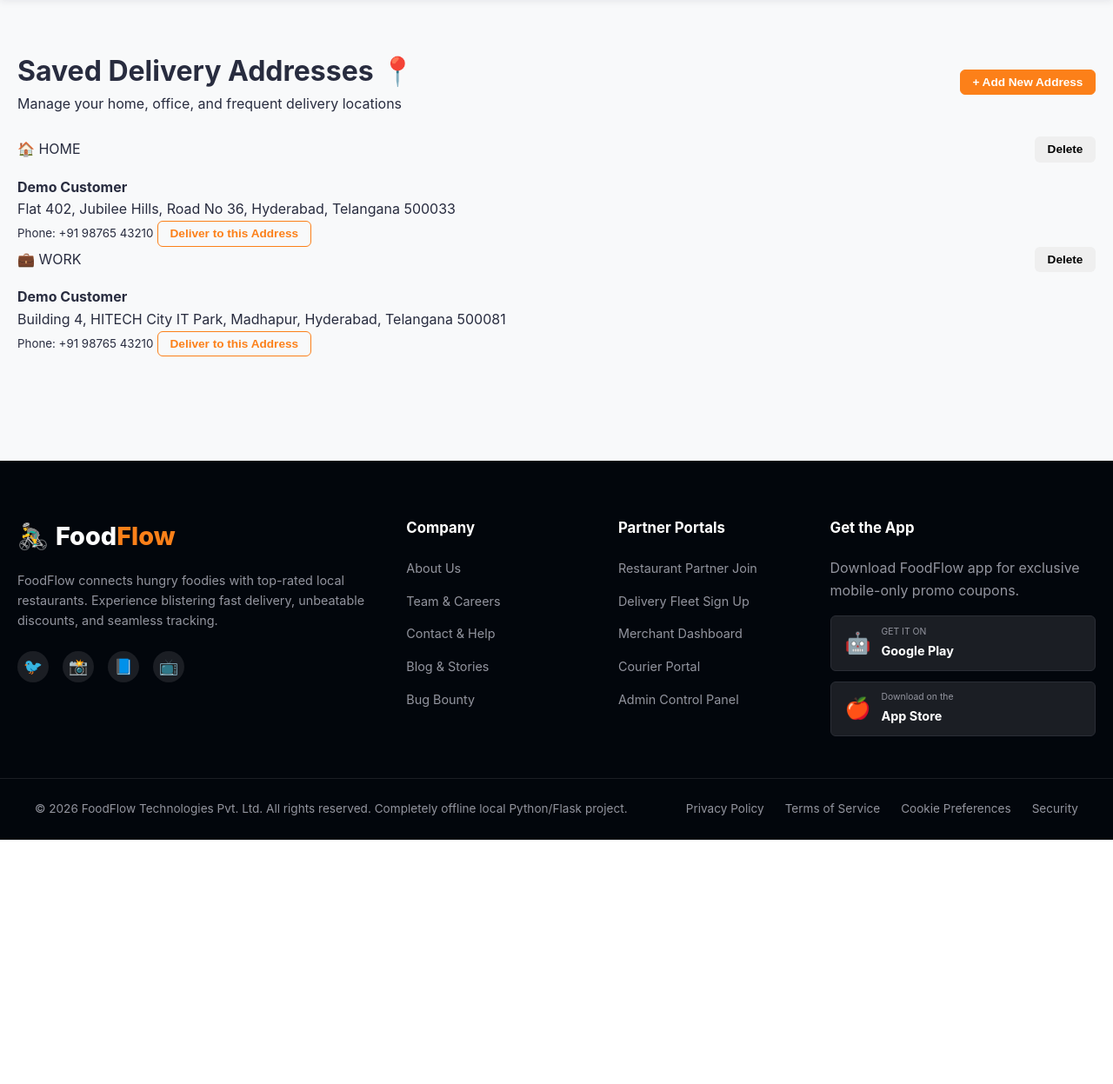
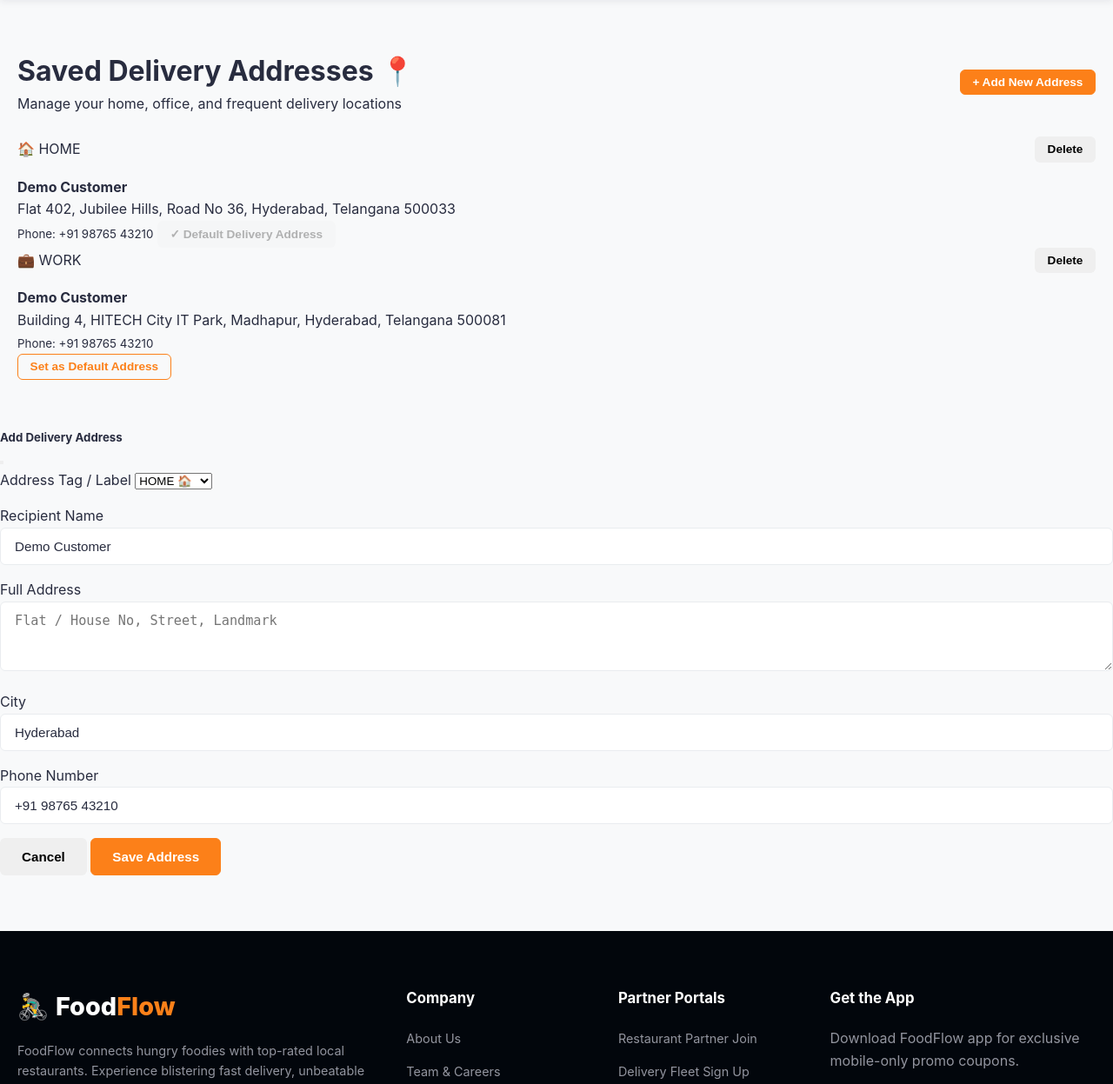
Before and after one commit to MiriyamRevathi/food_devilery_fullstack, a Flask app: page /addresses in a window 1280 px wide. Shown: the part 76-1323 px from the top of the page at 87% size. Before the commit the page ends 1042 px from the top, so only its background shows below. Run offline with Flask 3, Linux system fonts and the light colour scheme.

Commit message:
feat(customer): implement persistent customer favorites and delivery address management

```diff
--- a/routes/customer.py
+++ b/routes/customer.py
@@ -443,17 +443,128 @@ def reorder(order_id):
 @customer_bp.route('/favorites')
 def view_favorites():
     """Customer saved favorites wishlist page."""
-    return render_template('customer/favorites.html')
+    fav_data = session.get('favorites', {'restaurants': [], 'foods': []})
+
+    fav_restaurants = [r for r in RESTAURANTS if r['id'] in fav_data.get('restaurants', [])]
+    fav_foods = [f for f in FOODS if f['id'] in fav_data.get('foods', [])]
+
+    # Sample default fallback for demo customer if empty
+    if not fav_restaurants and not fav_foods and not fav_data.get('cleared'):
+        fav_restaurants = [RESTAURANTS[0]]
+        fav_foods = [FOODS[0]]
+
+    return render_template(
+        'customer/favorites.html',
+        favorite_restaurants=fav_restaurants,
+        favorite_foods=fav_foods
+    )
+
+@customer_bp.route('/favorites/remove/restaurant/<int:rest_id>', methods=['POST'])
+def remove_favorite_restaurant(rest_id):
+    """Remove restaurant from favorites."""
+    fav_data = session.get('favorites', {'restaurants': [], 'foods': []})
+    if rest_id in fav_data.get('restaurants', []):
+        fav_data['restaurants'].remove(rest_id)
+    fav_data['cleared'] = True
+    session['favorites'] = fav_data
+    session.modified = True
+    flash("Restaurant removed from favorites.", "info")
+    return redirect(url_for('customer.view_favorites'))
+
+@customer_bp.route('/favorites/remove/food/<int:food_id>', methods=['POST'])
+def remove_favorite_food(food_id):
+    """Remove food item from favorites."""
+    fav_data = session.get('favorites', {'restaurants': [], 'foods': []})
+    if food_id in fav_data.get('foods', []):
+        fav_data['foods'].remove(food_id)
+    fav_data['cleared'] = True
+    session['favorites'] = fav_data
+    session.modified = True
+    flash("Food item removed from favorites.", "info")
+    return redirect(url_for('customer.view_favorites'))
 
 @customer_bp.route('/addresses')
 def view_addresses():
     """Customer saved delivery address manager."""
-    return render_template('customer/addresses.html')
+    addresses = session.get('addresses')
+    if addresses is None:
+        addresses = [
+            {
+                "id": 1,
+                "label": "HOME",
+                "name": session.get('user', {}).get('name', 'Demo Customer'),
+                "address": "Flat 402, Jubilee Hills, Road No 36",
+                "city": "Hyderabad, Telangana 500033",
+                "phone": "+91 98765 43210",
+                "is_default": True
+            },
+            {
+                "id": 2,
+                "label": "WORK",
+                "name": session.get('user', {}).get('name', 'Demo Customer'),
+                "address": "Building 4, HITECH City IT Park, Madhapur",
+                "city": "Hyderabad, Telangana 500081",
+                "phone": "+91 98765 43210",
+                "is_default": False
+            }
+        ]
+        session['addresses'] = addresses
+
+    return render_template('customer/addresses.html', addresses=addresses)
+
+@customer_bp.route('/addresses/add', methods=['POST'])
+def add_address():
+    """Add a new delivery address."""
+    label = request.form.get('label', 'HOME').strip().upper()
+    name = request.form.get('name', 'Customer').strip()
+    address = request.form.get('address', '').strip()
+    city = request.form.get('city', 'Hyderabad').strip()
+    phone = request.form.get('phone', '').strip()
+
+    if address and phone:
+        addresses = session.get('addresses', [])
+        new_id = max([a['id'] for a in addresses], default=0) + 1
+        is_first = len(addresses) == 0
+
+        new_addr = {
+            "id": new_id,
+            "label": label,
+            "name": name,
+            "address": address,
+            "city": city,
+            "phone": phone,
+            "is_default": is_first
+        }
+        addresses.append(new_addr)
+        session['addresses'] = addresses
+        session.modified = True
+        flash(f"New {label} address saved!", "success")
+    else:
+        flash("Please provide full address and phone number.", "danger")
+
+    return redirect(url_for('customer.view_addresses'))
+
+@customer_bp.route('/addresses/delete/<int:addr_id>', methods=['POST'])
+def delete_address(addr_id):
+    """Delete a saved delivery address."""
+    addresses = session.get('addresses', [])
+    session['addresses'] = [a for a in addresses if a['id'] != addr_id]
+    session.modified = True
+    flash("Address deleted successfully.", "info")
+    return redirect(url_for('customer.view_addresses'))
+
+@customer_bp.route('/addresses/set-default/<int:addr_id>', methods=['POST'])
+def set_default_address(addr_id):
+    """Set default delivery address."""
+    addresses = session.get('addresses', [])
+    for a in addresses:
+        a['is_default'] = (a['id'] == addr_id)
+    session['addresses'] = addresses
+    session.modified = True
+    flash("Default delivery address updated.", "success")
+    return redirect(url_for('customer.view_addresses'))
 
 @customer_bp.route('/offers')
 def view_offers():
     """Customer promo offers storefront."""
     return render_template('customer/offers.html', offers=OFFERS)
-
-
-# Feature Catalog: Multi-City Restaurant Directory & Catalog Search
--- a/templates/customer/addresses.html
+++ b/templates/customer/addresses.html
@@ -9,30 +9,91 @@
             <h1 class="font-weight-bold">Saved Delivery Addresses 📍</h1>
             <p class="text-muted">Manage your home, office, and frequent delivery locations</p>
         </div>
-        <button type="button" class="btn btn-primary btn-sm" onclick="alert('Add Address Modal Triggered')">+ Add New Address</button>
+        <button type="button" class="btn btn-primary btn-sm" data-bs-toggle="modal" data-bs-target="#addAddressModal">
+            + Add New Address
+        </button>
     </div>
 
+    {% if addresses %}
     <div class="grid grid-2">
-        <div class="card p-4 border">
+        {% for addr in addresses %}
+        <div class="card p-4 border {% if addr.is_default %}border-primary shadow-sm{% endif %}">
             <div class="flex-between border-bottom pb-2 mb-3">
-                <span class="badge badge-primary">🏠 HOME</span>
-                <button type="button" class="btn btn-link btn-sm text-danger">Delete</button>
+                <span class="badge {% if addr.label == 'HOME' %}badge-primary{% elif addr.label == 'WORK' %}badge-info{% else %}badge-secondary{% endif %}">
+                    {% if addr.label == 'HOME' %}🏠{% elif addr.label == 'WORK' %}💼{% else %}📍{% endif %} {{ addr.label }}
+                </span>
+                <form action="{{ url_for('customer.delete_address', addr_id=addr.id) }}" method="POST" class="d-inline" onsubmit="return confirm('Delete this address?');">
+                    <button type="submit" class="btn btn-link btn-sm text-danger p-0 text-decoration-none">Delete</button>
+                </form>
             </div>
-            <strong>Demo Customer</strong>
-            <p class="text-muted mt-1 mb-2">Flat 402, Jubilee Hills, Road No 36, Hyderabad, Telangana 500033</p>
-            <small class="text-muted d-block mb-3">Phone: +91 98765 43210</small>
-            <button type="button" class="btn btn-outline-primary btn-sm btn-block">Deliver to this Address</button>
+            <strong>{{ addr.name }}</strong>
+            <p class="text-muted mt-1 mb-2">{{ addr.address }}, {{ addr.city }}</p>
+            <small class="text-muted d-block mb-3">Phone: {{ addr.phone }}</small>
+
+            {% if addr.is_default %}
+            <button type="button" class="btn btn-success btn-sm btn-block" disabled>✓ Default Delivery Address</button>
+            {% else %}
+            <form action="{{ url_for('customer.set_default_address', addr_id=addr.id) }}" method="POST">
+                <button type="submit" class="btn btn-outline-primary btn-sm btn-block">Set as Default Address</button>
+            </form>
+            {% endif %}
         </div>
+        {% endfor %}
+    </div>
+    {% else %}
+    <div class="text-center py-5 card border p-5">
+        <div class="display-4 text-muted mb-3">📍</div>
+        <h4 class="font-weight-bold">No Saved Addresses Found</h4>
+        <p class="text-muted mb-4">Add your home or office address to speed up checkout!</p>
+        <div>
+            <button type="button" class="btn btn-primary px-4" data-bs-toggle="modal" data-bs-target="#addAddressModal">+ Add New Address</button>
+        </div>
+    </div>
+    {% endif %}
+</div>
 
-        <div class="card p-4 border">
-            <div class="flex-between border-bottom pb-2 mb-3">
-                <span class="badge badge-info">💼 WORK</span>
-                <button type="button" class="btn btn-link btn-sm text-danger">Delete</button>
-            </div>
-            <strong>Demo Customer</strong>
-            <p class="text-muted mt-1 mb-2">Building 4, HITECH City IT Park, Madhapur, Hyderabad, Telangana 500081</p>
-            <small class="text-muted d-block mb-3">Phone: +91 98765 43210</small>
-            <button type="button" class="btn btn-outline-primary btn-sm btn-block">Deliver to this Address</button>
+<!-- Add Address Modal -->
+<div class="modal fade" id="addAddressModal" tabindex="-1" aria-labelledby="addAddressModalLabel" aria-hidden="true">
+    <div class="modal-dialog">
+        <div class="modal-content">
+            <form action="{{ url_for('customer.add_address') }}" method="POST">
+                <div class="modal-header">
+                    <h5 class="modal-title font-weight-bold" id="addAddressModalLabel">Add Delivery Address</h5>
+                    <button type="button" class="btn-close" data-bs-dismiss="modal" aria-label="Close"></button>
+                </div>
+                <div class="modal-body">
+                    <div class="mb-3">
+                        <label class="form-label font-weight-bold">Address Tag / Label</label>
+                        <select name="label" class="form-select" required>
+                            <option value="HOME">HOME 🏠</option>
+                            <option value="WORK">WORK 💼</option>
+                            <option value="OTHER">OTHER 📍</option>
+                        </select>
+                    </div>
+                    <div class="mb-3">
+                        <label class="form-label font-weight-bold">Recipient Name</label>
+                        <input type="text" name="name" class="form-control" value="{{ current_user.name if current_user else 'Demo Customer' }}" required>
+                    </div>
+                    <div class="mb-3">
+                        <label class="form-label font-weight-bold">Full Address</label>
+                        <textarea name="address" class="form-control" rows="3" placeholder="Flat / House No, Street, Landmark" required></textarea>
+                    </div>
+                    <div class="row">
+                        <div class="col-6 mb-3">
+                            <label class="form-label font-weight-bold">City</label>
+                            <input type="text" name="city" class="form-control" value="Hyderabad" required>
+                        </div>
+                        <div class="col-6 mb-3">
+                            <label class="form-label font-weight-bold">Phone Number</label>
+                            <input type="text" name="phone" class="form-control" value="{{ current_user.phone if current_user else '+91 98765 43210' }}" required>
+                        </div>
+                    </div>
+                </div>
+                <div class="modal-footer">
+                    <button type="button" class="btn btn-light" data-bs-dismiss="modal">Cancel</button>
+                    <button type="submit" class="btn btn-primary px-4">Save Address</button>
+                </div>
+            </form>
         </div>
     </div>
 </div>
```
Also changed, not shown: templates/customer/favorites.html (+42 -11 lines).
